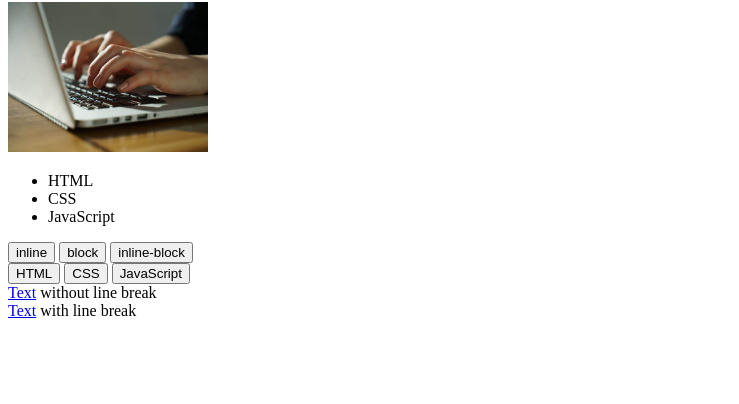
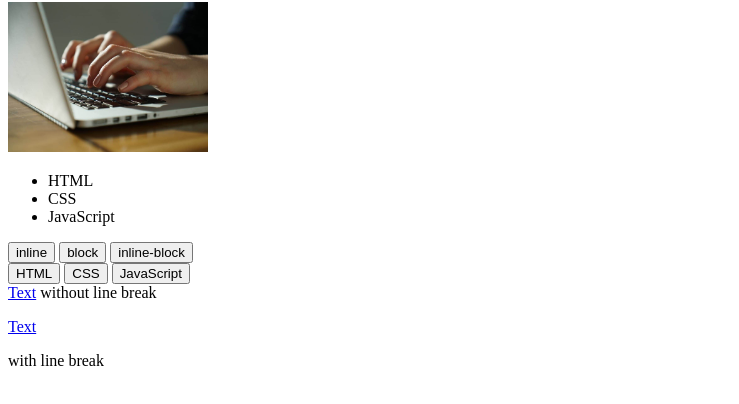
Before and after one commit to kugaew/project_0, a plain HTML site: page index.html in a window 1280 px wide. Shown: the part 78-482 px from the top of the page, without its empty margins (0-739 px from the left). Drawn offline with Linux system fonts and the light colour scheme.

Commit message:
Добавил 6/16 автопроверку для hw-01

```diff
--- a/index.html
+++ b/index.html
@@ -34,11 +34,13 @@
     </div>
     <!--6-->
     <div class="box">
-        <a href="#" class="link-inline">Text</a>
+        <a href="#" class="link-inline"><span>Text</span></a>
         without line break
     </div>
     <div class="box">
-        <a href="#" class="link-block">Text</a>
+        <a href="#" class="link-block">
+            <p>Text</p>
+        </a>
         with line break
     </div>
 </body>
```
